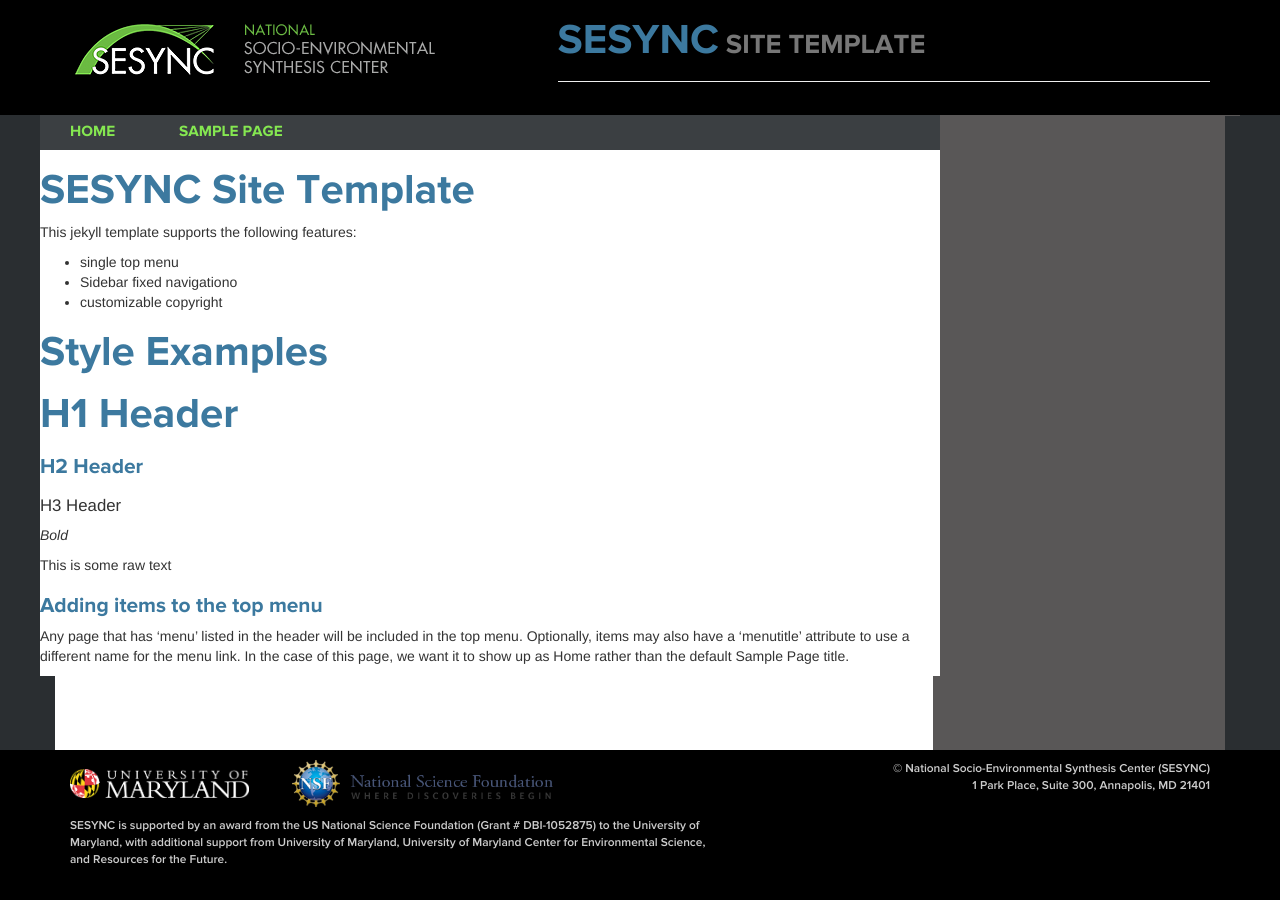
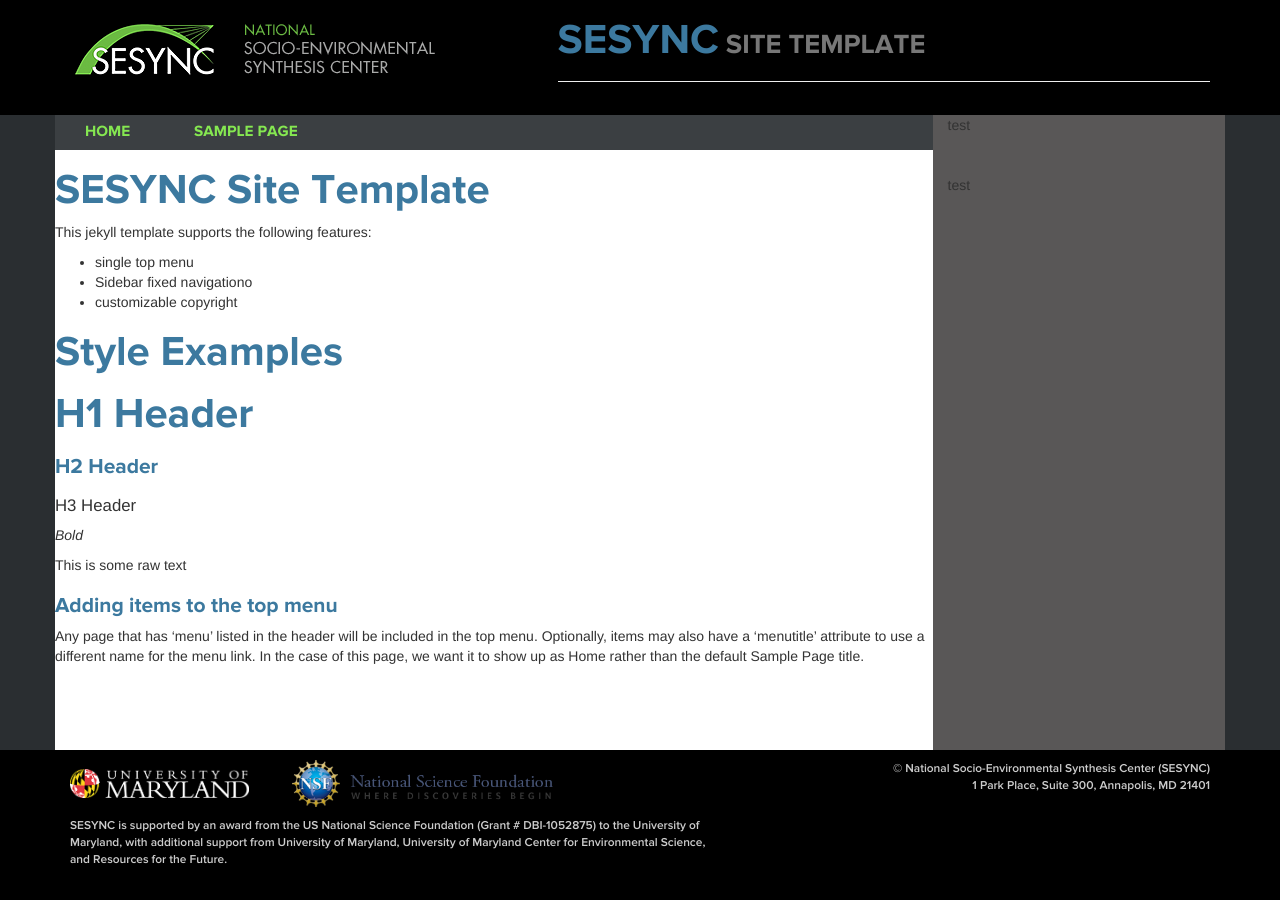
Before and after one commit to SESYNC-ci/sesync-backup, a Jekyll site: the page built from index.md, in a window 1280 px wide. Built offline with Jekyll 4.4.1, drawn with Linux system fonts in a browser that asks for light colours; nearby versions of some CDN libraries.

Commit message:
link fixes, transparent bg

```diff
--- a/_config.yml
+++ b/_config.yml
@@ -1,6 +1,13 @@
 # Site settings
 title: SESYNC
+#
+# Optional subtitle that will show next to your main title
+#
 subtitle: Site Template
+#
+# Change this to your project's github name
+#
+baseurl: /sesync-template
 email: itrequests@sesync.org
 description: "SESYNC Technical Blog"
 copyright: "&copy; National Socio-Environmental Synthesis Center (SESYNC)<br>1 Park Place, Suite 300, Annapolis, MD 21401"
--- a/_layouts/default.html
+++ b/_layouts/default.html
@@ -22,12 +22,12 @@
     <div id="wrap">
         {% include header.html %}
         <div class="main-body container">
-            <div class="row" >
+            <!--<div class="row" >-->
                 <div class="main-content col-md-9" >
-                    <div class="row">
+                   <div class="row">
                         <div class=" menu-links" ><ul class="list-inline">
                                 {% for p in site.pages | sort:"menu" %}
-                                {% if p.menu %}<li><a href="{{p.url}}">{% if p.menutitle %}{{ p.menutitle }}{% else %}{{ p.title }}{% endif %}</a></li> {% endif %}
+                                {% if p.menu %}<li><a href="{{site.baseurl}}{{p.url}}">{% if p.menutitle %}{{ p.menutitle }}{% else %}{{ p.title }}{% endif %}</a></li> {% endif %}
                                 {% endfor %}
                         </ul></div>
                     </div>
@@ -35,9 +35,9 @@
             {{content}}
                     </div>
                 </div>
-                <div class="sidebar-content col-md-3" >
+                <div class="sidebar-content col-md-3" >test<br><br><br>test
                 </div>
-            </div>
+            <!--</div>-->
         </div>
     </div><!-- #wrap -->
 
--- a/css/sesync.css
+++ b/css/sesync.css
@@ -163,11 +163,10 @@
 }
 
 .main-content {
-    background: #FFF;
+
     margin: 0 auto 35px;
 }
 .sidebar-content {
-    background: #595757;
 
 }
 
```
